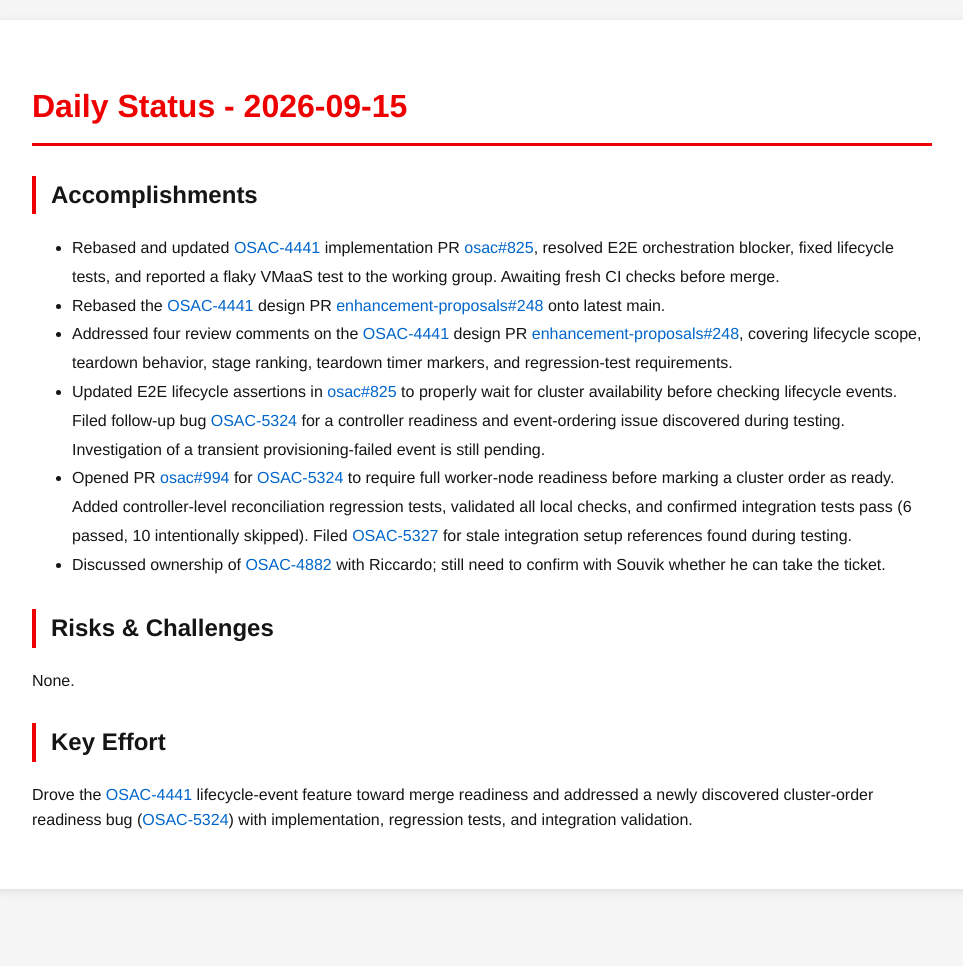
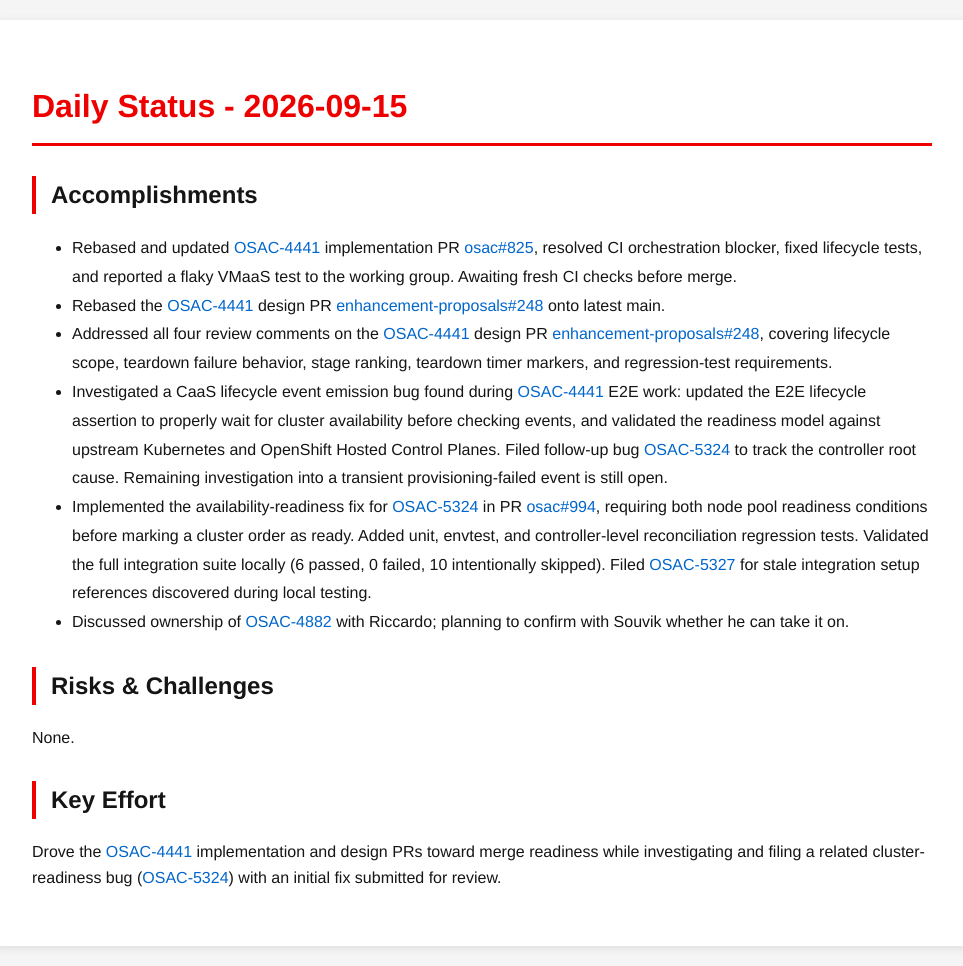
Before and after one commit to tzvatot/daily-status, a Jekyll site: the page built from 2026-09-15.md, in a window 1280 px wide. Shown: the whole page, without its empty margins (158-1121 px from the left). Built offline with Jekyll 4.4.1, drawn with Linux system fonts in a browser that asks for light colours; before the commit the page ends 909 px from its top, so only the background shows below that.

Commit message:
Daily status update - 2026-09-15

```diff
--- a/2026-09-15.md
+++ b/2026-09-15.md
@@ -7,15 +7,15 @@
 # Daily Status - 2026-09-15
 
 ## Accomplishments
-- Rebased and updated [OSAC-4441](https://redhat.atlassian.net/browse/OSAC-4441) implementation PR [osac#825](https://github.com/osac-project/osac/pull/825), resolved E2E orchestration blocker, fixed lifecycle tests, and reported a flaky VMaaS test to the working group. Awaiting fresh CI checks before merge.
+- Rebased and updated [OSAC-4441](https://redhat.atlassian.net/browse/OSAC-4441) implementation PR [osac#825](https://github.com/osac-project/osac/pull/825), resolved CI orchestration blocker, fixed lifecycle tests, and reported a flaky VMaaS test to the working group. Awaiting fresh CI checks before merge.
 - Rebased the [OSAC-4441](https://redhat.atlassian.net/browse/OSAC-4441) design PR [enhancement-proposals#248](https://github.com/osac-project/enhancement-proposals/pull/248) onto latest main.
-- Addressed four review comments on the [OSAC-4441](https://redhat.atlassian.net/browse/OSAC-4441) design PR [enhancement-proposals#248](https://github.com/osac-project/enhancement-proposals/pull/248), covering lifecycle scope, teardown behavior, stage ranking, teardown timer markers, and regression-test requirements.
-- Updated E2E lifecycle assertions in [osac#825](https://github.com/osac-project/osac/pull/825) to properly wait for cluster availability before checking lifecycle events. Filed follow-up bug [OSAC-5324](https://redhat.atlassian.net/browse/OSAC-5324) for a controller readiness and event-ordering issue discovered during testing. Investigation of a transient provisioning-failed event is still pending.
-- Opened PR [osac#994](https://github.com/osac-project/osac/pull/994) for [OSAC-5324](https://redhat.atlassian.net/browse/OSAC-5324) to require full worker-node readiness before marking a cluster order as ready. Added controller-level reconciliation regression tests, validated all local checks, and confirmed integration tests pass (6 passed, 10 intentionally skipped). Filed [OSAC-5327](https://redhat.atlassian.net/browse/OSAC-5327) for stale integration setup references found during testing.
-- Discussed ownership of [OSAC-4882](https://redhat.atlassian.net/browse/OSAC-4882) with Riccardo; still need to confirm with Souvik whether he can take the ticket.
+- Addressed all four review comments on the [OSAC-4441](https://redhat.atlassian.net/browse/OSAC-4441) design PR [enhancement-proposals#248](https://github.com/osac-project/enhancement-proposals/pull/248), covering lifecycle scope, teardown failure behavior, stage ranking, teardown timer markers, and regression-test requirements.
+- Investigated a CaaS lifecycle event emission bug found during [OSAC-4441](https://redhat.atlassian.net/browse/OSAC-4441) E2E work: updated the E2E lifecycle assertion to properly wait for cluster availability before checking events, and validated the readiness model against upstream Kubernetes and OpenShift Hosted Control Planes. Filed follow-up bug [OSAC-5324](https://redhat.atlassian.net/browse/OSAC-5324) to track the controller root cause. Remaining investigation into a transient provisioning-failed event is still open.
+- Implemented the availability-readiness fix for [OSAC-5324](https://redhat.atlassian.net/browse/OSAC-5324) in PR [osac#994](https://github.com/osac-project/osac/pull/994), requiring both node pool readiness conditions before marking a cluster order as ready. Added unit, envtest, and controller-level reconciliation regression tests. Validated the full integration suite locally (6 passed, 0 failed, 10 intentionally skipped). Filed [OSAC-5327](https://redhat.atlassian.net/browse/OSAC-5327) for stale integration setup references discovered during local testing.
+- Discussed ownership of [OSAC-4882](https://redhat.atlassian.net/browse/OSAC-4882) with Riccardo; planning to confirm with Souvik whether he can take it on.
 
 ## Risks & Challenges
 None.
 
 ## Key Effort
-Drove the [OSAC-4441](https://redhat.atlassian.net/browse/OSAC-4441) lifecycle-event feature toward merge readiness and addressed a newly discovered cluster-order readiness bug ([OSAC-5324](https://redhat.atlassian.net/browse/OSAC-5324)) with implementation, regression tests, and integration validation.
+Drove the [OSAC-4441](https://redhat.atlassian.net/browse/OSAC-4441) implementation and design PRs toward merge readiness while investigating and filing a related cluster-readiness bug ([OSAC-5324](https://redhat.atlassian.net/browse/OSAC-5324)) with an initial fix submitted for review.
```
